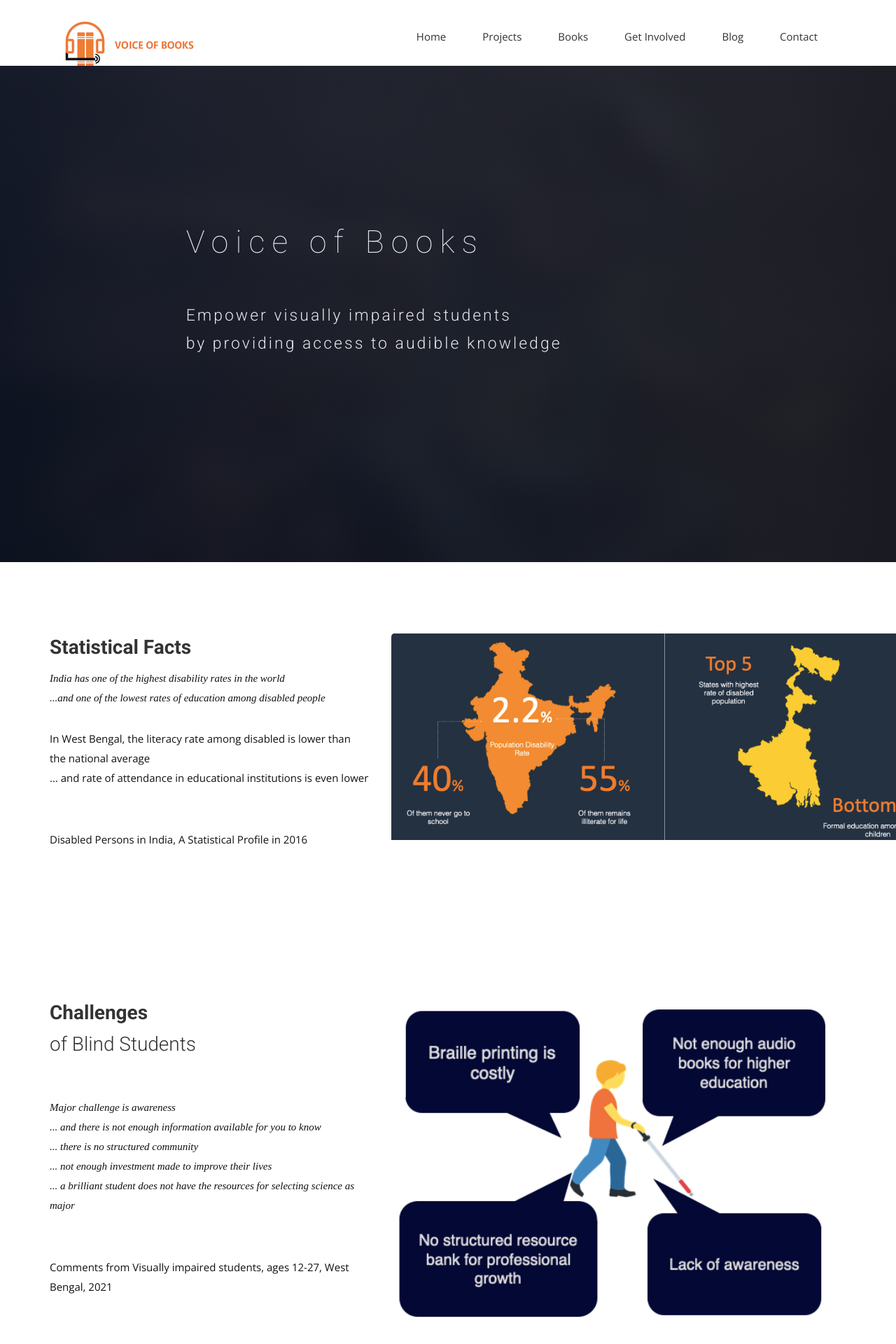
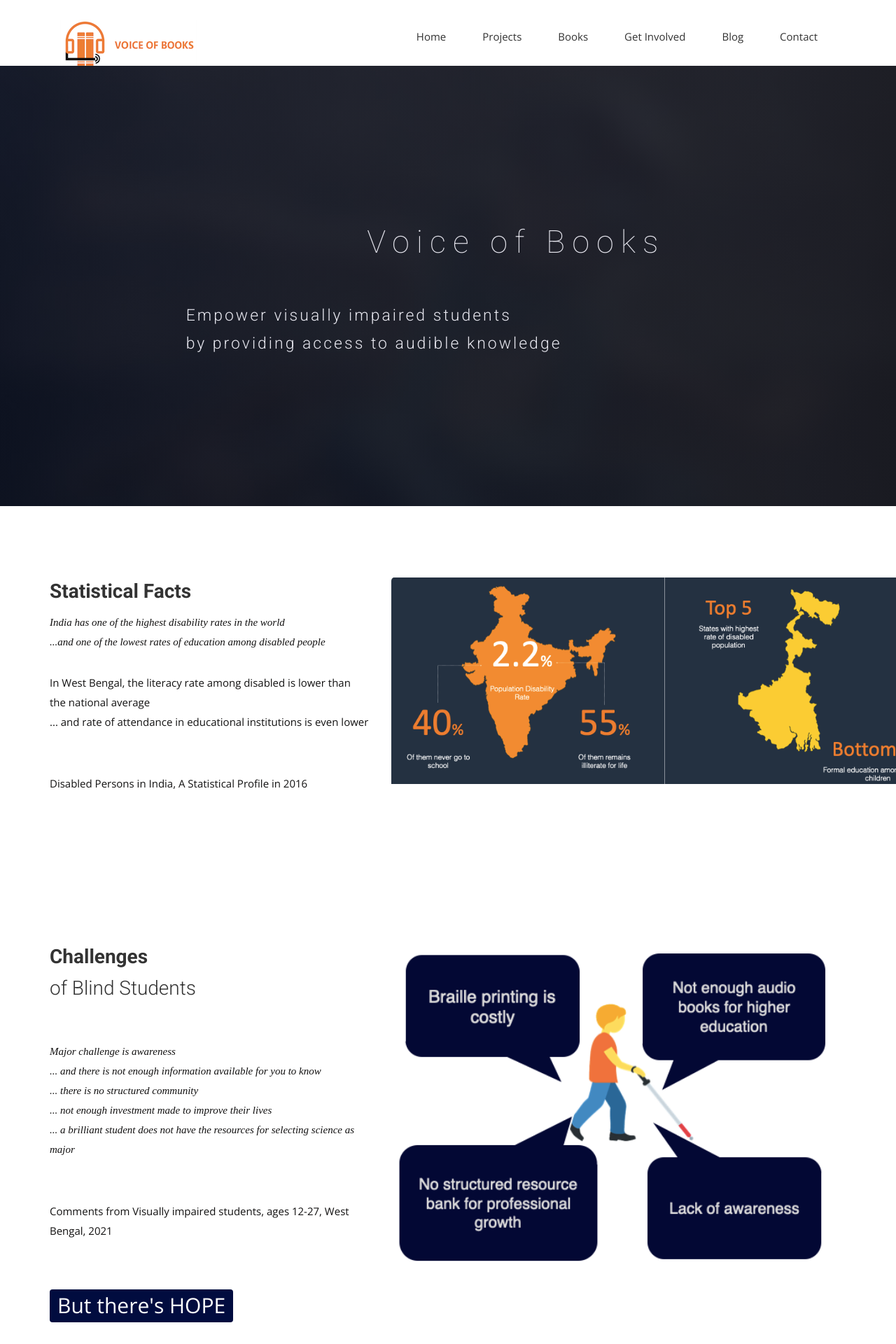
Before and after one commit to rajibmaitra/voiceofbooks, a Jekyll site: the page built from index.html, in a window 1280 px wide. Shown: the top 1920 px of the page at 70% size. Built offline with Jekyll 4.4.1, drawn with Linux system fonts in a browser that asks for light colours; nearby versions of some CDN libraries; some web fonts are replaced; comment, search, counter and statistics services are not loaded; a style sheet for code colours, icons or effects is not loaded.

```diff
--- a/_includes/audiobooklist.html
+++ b/_includes/audiobooklist.html
@@ -372,8 +372,6 @@
       </div>
       <!-- Bookrow 4 end -->
 
-      $$$$$
-
       <br><br>
 
       <div class="row">
--- a/audiobooks.html
+++ b/audiobooks.html
@@ -1,6 +1,6 @@
 ---
 layout: default
-title: Audio Books produced by our library
+title: Audio Books from our own library
 ---
 
     <!-- Slider Start -->
--- a/css/style.css
+++ b/css/style.css
@@ -93,7 +93,7 @@ font header .navbar-default .navbar-nav li a:hover {
   background-size: cover;
   background-attachment: fixed;
   background-position: 10% 0%;
-  padding: 200px 0 280px 0;
+  padding: 200px 0 200px 0;
   position: relative;
 }
 #slider:before {
@@ -118,6 +118,7 @@ font header .navbar-default .navbar-nav li a:hover {
   line-height: 60px;
   letter-spacing: 10px;
   padding-bottom: 45px;
+  text-align: center;
 }
 #slider .block p {
   font-size: 23px;
```
